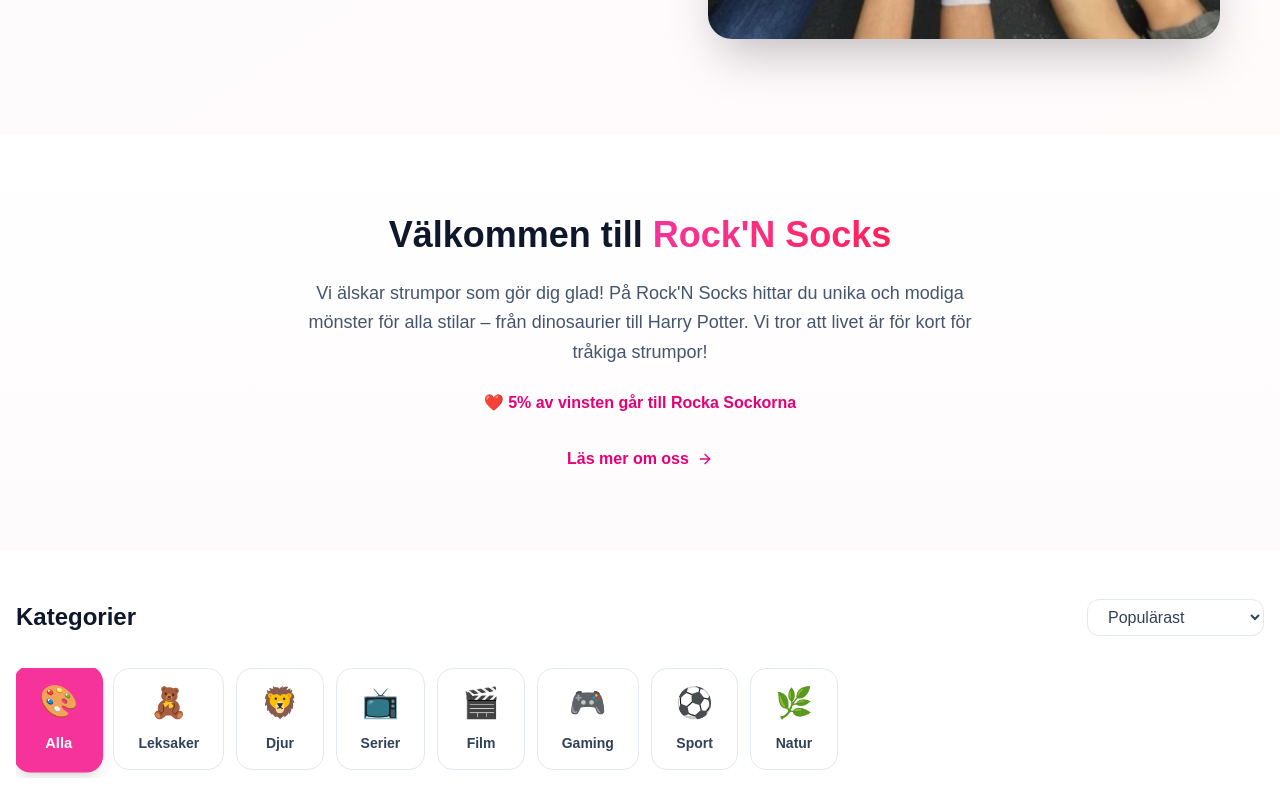
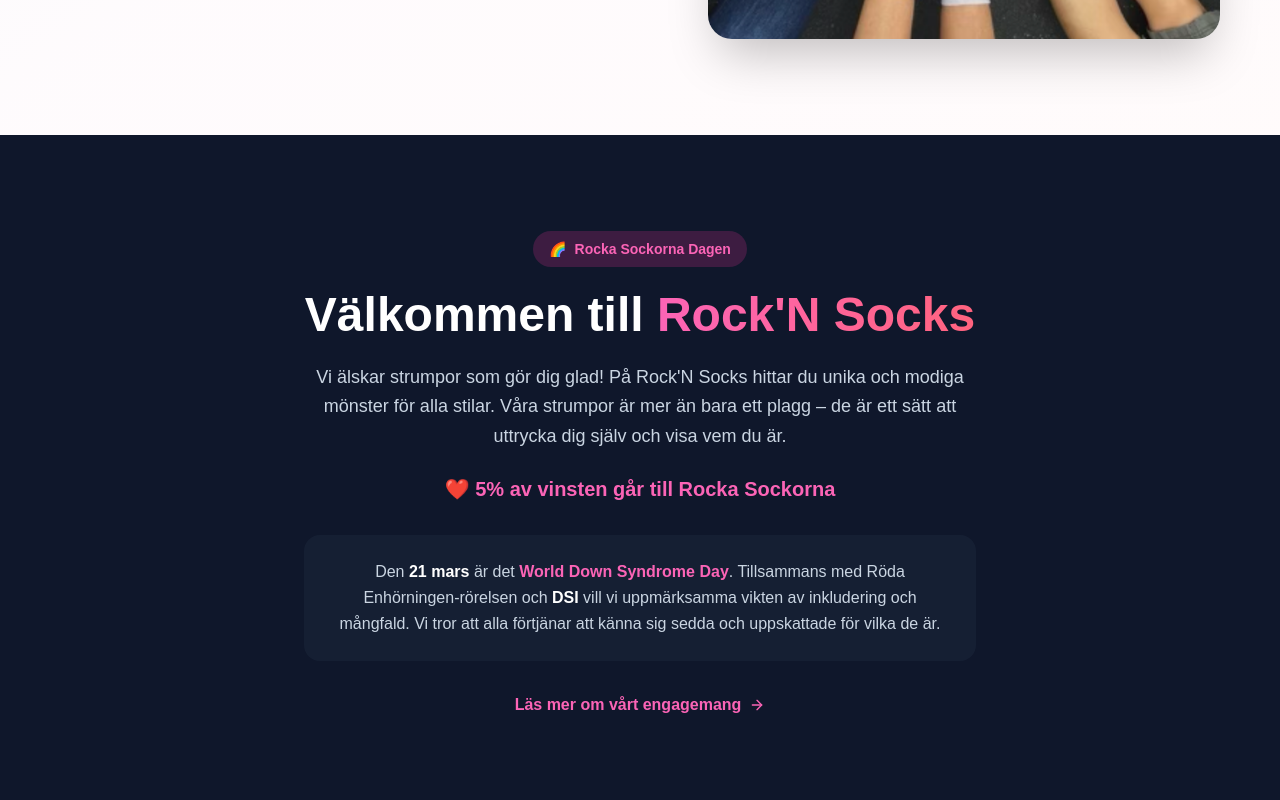
Before and after one commit to adrianfolkeson/rockn-socks, a Next.js app: page / in a window 1280 px wide. Shown: the part 880-1680 px from the top of the page. Built offline with nearby package versions, Linux system fonts and the light colour scheme.

Commit message:
Update About section with World Down Syndrome Day text

```diff
--- a/src/app/page.tsx
+++ b/src/app/page.tsx
@@ -640,23 +640,31 @@
       </section>
 
       {/* About Us Section */}
-      <section className="py-16 lg:py-20 bg-gradient-to-b from-white to-pink-50/30">
+      <section className="py-16 lg:py-24 bg-slate-900 text-white">
         <div className="max-w-4xl mx-auto px-4 text-center">
-          <h2 className="text-3xl lg:text-4xl font-black text-slate-900 mb-6">
-            Välkommen till <span className="bg-gradient-to-r from-pink-500 to-rose-500 bg-clip-text text-transparent">Rock'N Socks</span>
+          <div className="inline-flex items-center gap-2 bg-pink-500/20 text-pink-400 px-4 py-2 rounded-full text-sm font-bold mb-6">
+            <span>🌈</span> Rocka Sockorna Dagen
+          </div>
+          <h2 className="text-3xl lg:text-5xl font-black mb-6">
+            Välkommen till <span className="bg-gradient-to-r from-pink-400 to-rose-400 bg-clip-text text-transparent">Rock'N Socks</span>
           </h2>
-          <p className="text-lg text-slate-600 leading-relaxed mb-6 max-w-2xl mx-auto">
-            Vi älskar strumpor som gör dig glad! På Rock'N Socks hittar du unika och modiga mönster för alla stilar – från dinosaurier till Harry Potter. Vi tror att livet är för kort för tråkiga strumpor!
+          <p className="text-lg text-slate-300 leading-relaxed mb-6 max-w-2xl mx-auto">
+            Vi älskar strumpor som gör dig glad! På Rock'N Socks hittar du unika och modiga mönster för alla stilar. Våra strumpor är mer än bara ett plagg – de är ett sätt att uttrycka dig själv och visa vem du är.
           </p>
-          <p className="text-pink-600 font-semibold mb-8">
+          <p className="text-xl text-pink-400 font-bold mb-8">
             ❤️ 5% av vinsten går till Rocka Sockorna
           </p>
+          <div className="bg-slate-800/50 rounded-2xl p-6 mb-8 max-w-2xl mx-auto">
+            <p className="text-slate-300 leading-relaxed">
+              Den <strong className="text-white">21 mars</strong> är det <strong className="text-pink-400">World Down Syndrome Day</strong>. Tillsammans med Röda Enhörningen-rörelsen och <strong className="text-white">DSI</strong> vill vi uppmärksamma vikten av inkludering och mångfald. Vi tror att alla förtjänar att känna sig sedda och uppskattade för vilka de är.
+            </p>
+          </div>
           <a
             href="#about"
-            className="inline-flex items-center gap-2 text-pink-600 hover:text-pink-700 font-semibold transition-colors"
+            className="inline-flex items-center gap-2 text-pink-400 hover:text-pink-300 font-semibold transition-colors"
             onClick={(e) => { e.preventDefault(); document.getElementById('about')?.scrollIntoView({ behavior: 'smooth' }); }}
           >
-            Läs mer om oss <ArrowRight className="w-4 h-4" />
+            Läs mer om vårt engagemang <ArrowRight className="w-4 h-4" />
           </a>
         </div>
       </section>
```
